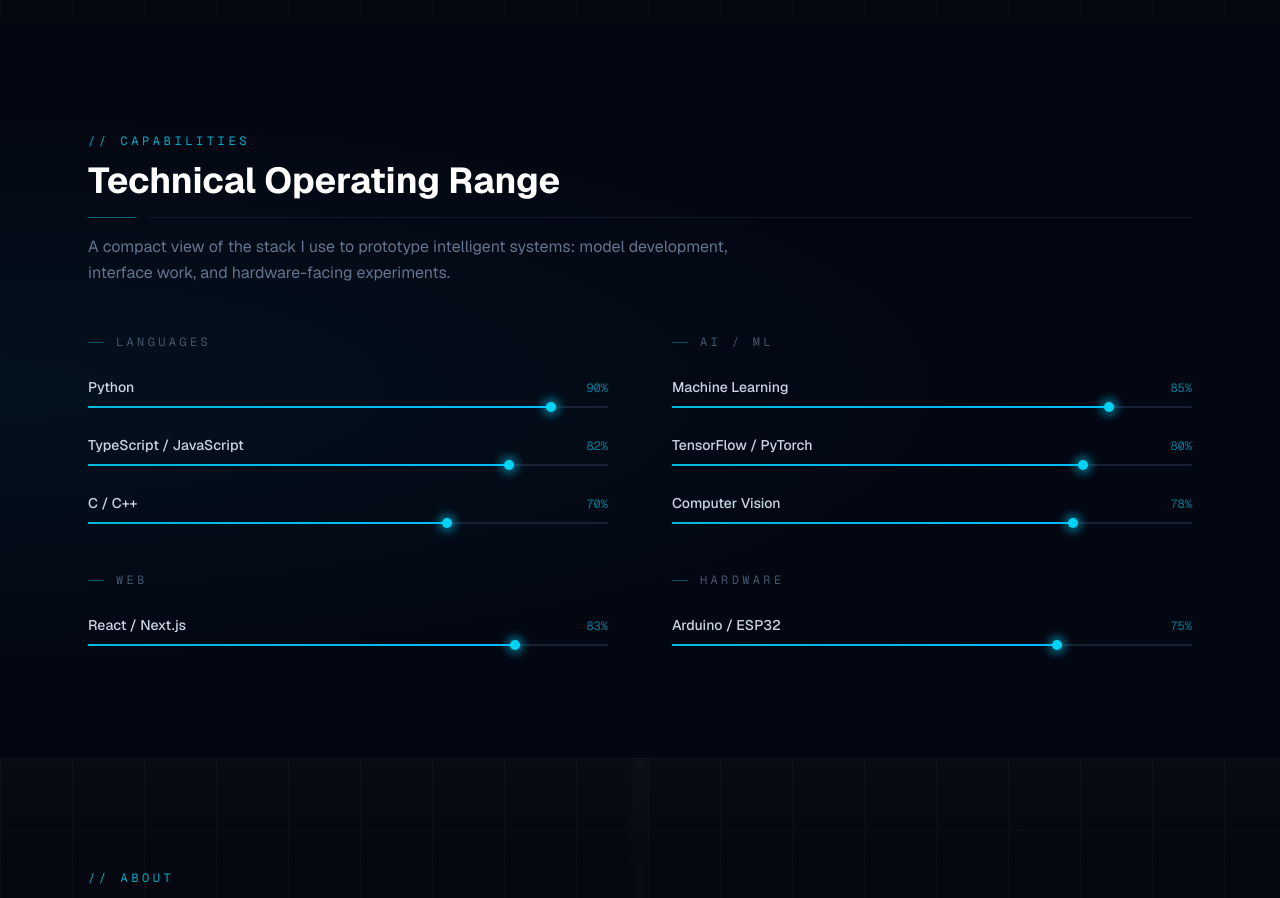
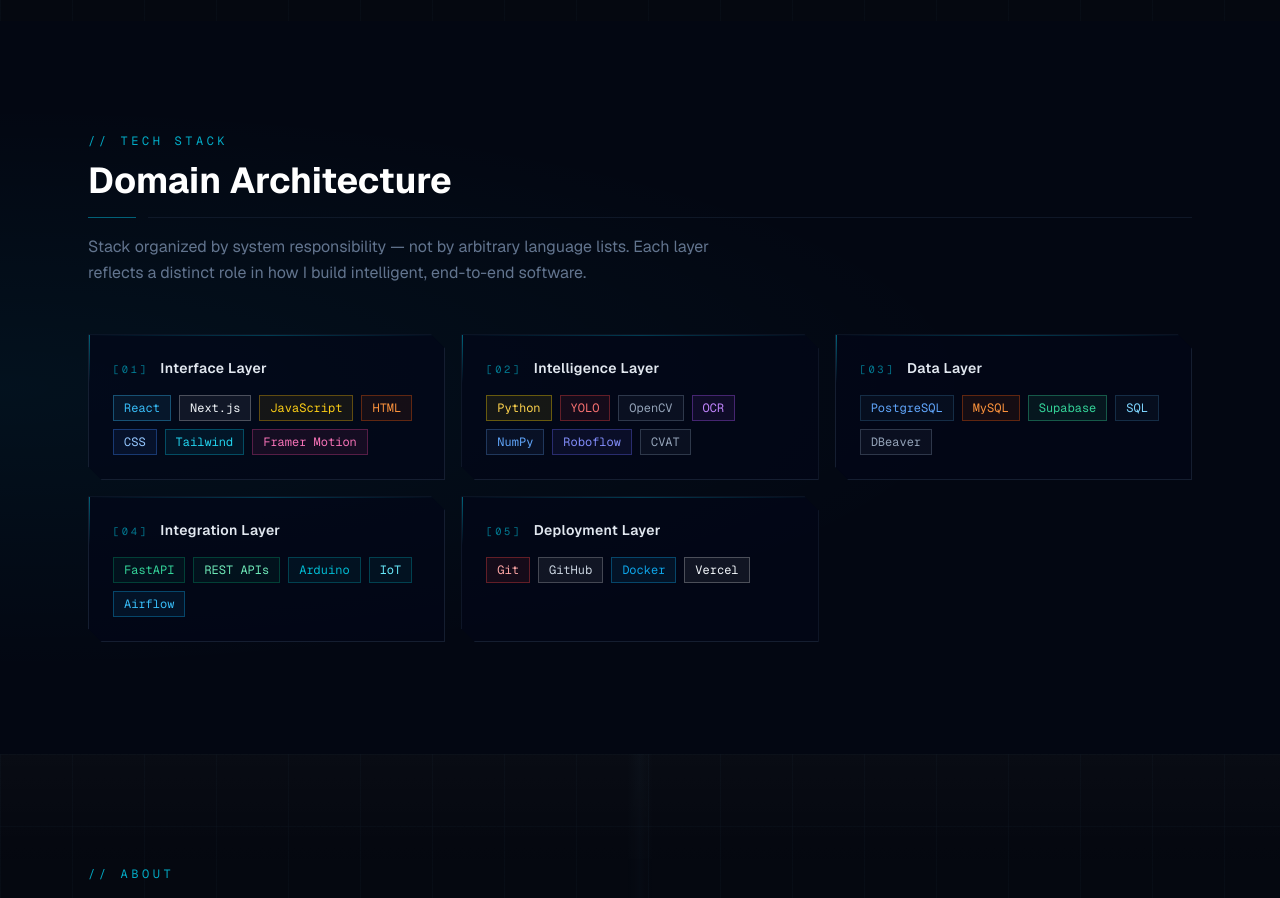
Before and after one commit to Wessel2007/Neural-HUD-Portfolio-AI-Developer-Interface, a Next.js app: page / in a window 1280 px wide. Shown: the part 3280-4178 px from the top of the page. Built offline with nearby package versions, Linux system fonts and the light colour scheme.

Commit message:
muda as minhas skills

```diff
--- a/app/page.tsx
+++ b/app/page.tsx
@@ -4,7 +4,7 @@
 import { useRef, useState, useEffect } from "react";
 import Image from "next/image";
 import { useLang } from "@/lib/language-context";
-import { content, type ProjectContent, type SkillContent } from "@/lib/content";
+import { content, type ProjectContent, type TechLayerContent } from "@/lib/content";
 
 // ─── Animation Variants ───────────────────────────────────────────────────────
 
@@ -53,6 +53,21 @@
   "Framer Motion": { bg: "rgba(236,72,153,0.08)",   border: "rgba(236,72,153,0.30)",   text: "#F472B6" },
   "AI/ML":         { bg: "rgba(168,85,247,0.08)",   border: "rgba(168,85,247,0.35)",   text: "#C084FC" },
   "IA/ML":         { bg: "rgba(168,85,247,0.08)",   border: "rgba(168,85,247,0.35)",   text: "#C084FC" },
+  HTML:            { bg: "rgba(234,88,12,0.08)",    border: "rgba(234,88,12,0.35)",    text: "#FB923C" },
+  CSS:             { bg: "rgba(59,130,246,0.08)",   border: "rgba(59,130,246,0.35)",   text: "#93C5FD" },
+  OCR:             { bg: "rgba(168,85,247,0.08)",   border: "rgba(168,85,247,0.35)",   text: "#C084FC" },
+  Roboflow:        { bg: "rgba(99,102,241,0.08)",   border: "rgba(99,102,241,0.35)",   text: "#818CF8" },
+  CVAT:            { bg: "rgba(71,85,105,0.12)",    border: "rgba(100,116,139,0.40)",  text: "#94A3B8" },
+  MySQL:           { bg: "rgba(234,88,12,0.08)",    border: "rgba(234,88,12,0.35)",    text: "#FB923C" },
+  SQL:             { bg: "rgba(51,103,145,0.08)",   border: "rgba(51,103,145,0.35)",   text: "#7DD3FC" },
+  DBeaver:         { bg: "rgba(71,85,105,0.12)",    border: "rgba(100,116,139,0.40)",  text: "#94A3B8" },
+  "REST APIs":     { bg: "rgba(5,150,105,0.08)",    border: "rgba(5,150,105,0.35)",    text: "#6EE7B7" },
+  IoT:             { bg: "rgba(0,151,167,0.08)",    border: "rgba(0,151,167,0.35)",    text: "#67E8F9" },
+  Airflow:         { bg: "rgba(14,165,233,0.08)",   border: "rgba(14,165,233,0.35)",   text: "#38BDF8" },
+  Git:             { bg: "rgba(239,68,68,0.08)",    border: "rgba(239,68,68,0.35)",    text: "#FCA5A5" },
+  GitHub:          { bg: "rgba(250,250,250,0.06)",  border: "rgba(250,250,250,0.22)",  text: "#CBD5E1" },
+  Docker:          { bg: "rgba(14,165,233,0.08)",   border: "rgba(14,165,233,0.35)",   text: "#0EA5E9" },
+  Vercel:          { bg: "rgba(250,250,250,0.06)",  border: "rgba(250,250,250,0.25)",  text: "#F1F5F9" },
 };
 
 const DEFAULT_BADGE = { bg: "rgba(30,41,59,0.70)", border: "rgba(51,65,85,0.50)", text: "#94A3B8" };
@@ -637,37 +652,39 @@
   );
 }
 
-// ─── Skills Section ───────────────────────────────────────────────────────────
+// ─── Tech Stack Section ───────────────────────────────────────────────────────
 
-function SkillBar({ skill, index }: { skill: SkillContent; index: number }) {
+function TechLayerCard({ layer, index }: { layer: TechLayerContent; index: number }) {
   const ref = useRef<HTMLDivElement>(null);
-  const isInView = useInView(ref, { once: true, amount: 0.5 });
+  const isInView = useInView(ref, { once: true, amount: 0.2 });
 
   return (
     <motion.div
       ref={ref}
-      initial={{ opacity: 0, x: -18 }}
-      animate={isInView ? { opacity: 1, x: 0 } : {}}
-      transition={{ duration: 0.45, delay: index * 0.07 }}
-      className="space-y-2"
+      initial={{ opacity: 0, y: 28 }}
+      animate={isInView ? { opacity: 1, y: 0 } : {}}
+      transition={{ duration: 0.5, delay: index * 0.1, ease: EASE_OUT }}
+      className="industrial-panel group relative bg-slate-950/60 border border-slate-800/70 p-5 sm:p-6 flex flex-col gap-4 glow-box-hover overflow-hidden"
     >
-      <div className="flex justify-between items-center">
-        <span className="text-sm text-slate-300 font-medium">{skill.name}</span>
-        <span className="font-mono text-xs text-cyan-500/65">{skill.level}%</span>
+      {/* Top accent line */}
+      <div className="absolute top-0 left-0 right-0 h-px bg-gradient-to-r from-transparent via-cyan-500/30 to-transparent" />
+      <div className="absolute left-0 top-0 h-12 w-px bg-gradient-to-b from-cyan-400/45 to-transparent" />
+
+      {/* Layer index + title */}
+      <div className="flex items-baseline gap-3">
+        <span className="font-mono text-[0.65rem] text-cyan-400/55 tracking-[0.25em] shrink-0">
+          [{layer.index}]
+        </span>
+        <h3 className="text-sm font-semibold text-slate-200 tracking-wide group-hover:text-white transition-colors duration-200">
+          {layer.title}
+        </h3>
       </div>
-      <div className="h-0.5 bg-slate-800/80 overflow-visible relative">
-        <motion.div
-          initial={{ width: 0 }}
-          animate={isInView ? { width: `${skill.level}%` } : { width: 0 }}
-          transition={{
-            duration: 1.2,
-            delay: index * 0.07 + 0.25,
-            ease: EASE_OUT,
-          }}
-          className="h-full bg-gradient-to-r from-cyan-500 to-sky-400 relative"
-        >
-          <span className="absolute right-0 top-1/2 -translate-y-1/2 w-2.5 h-2.5 rounded-full bg-cyan-400 shadow-[0_0_8px_4px_rgba(0,212,255,0.45)]" />
-        </motion.div>
+
+      {/* Tech badges */}
+      <div className="flex flex-wrap gap-2">
+        {layer.technologies.map((tech) => (
+          <TechBadge key={tech} tech={tech} size="sm" />
+        ))}
       </div>
     </motion.div>
   );
@@ -676,7 +693,6 @@
 function SkillsSection() {
   const { c } = useLang();
   const sk = c.skills;
-  const categories = [...new Set(sk.items.map((s) => s.category))];
 
   return (
     <section id="skills" className="relative py-24 sm:py-28 bg-slate-950/35">
@@ -686,21 +702,9 @@
         <p className="-mt-8 sm:-mt-10 mb-12 max-w-2xl text-sm sm:text-base text-slate-500 leading-relaxed">
           {sk.description}
         </p>
-        <div className="grid md:grid-cols-2 gap-x-16 gap-y-12">
-          {categories.map((cat) => (
-            <div key={cat}>
-              <h3 className="font-mono text-xs text-slate-600 tracking-[0.28em] uppercase mb-7 flex items-center gap-3">
-                <span className="w-4 h-px bg-cyan-500/40" />
-                {cat}
-              </h3>
-              <div className="space-y-7">
-                {sk.items
-                  .filter((s) => s.category === cat)
-                  .map((skill, i) => (
-                    <SkillBar key={i} skill={skill} index={i} />
-                  ))}
-              </div>
-            </div>
+        <div className="grid sm:grid-cols-2 lg:grid-cols-3 gap-4">
+          {sk.layers.map((layer, i) => (
+            <TechLayerCard key={layer.index} layer={layer} index={i} />
           ))}
         </div>
       </div>
--- a/lib/content.ts
+++ b/lib/content.ts
@@ -13,10 +13,10 @@
   signal: string;
 }
 
-export interface SkillContent {
-  name: string;
-  level: number;
-  category: string;
+export interface TechLayerContent {
+  index: string;
+  title: string;
+  technologies: string[];
 }
 
 export interface StatContent {
@@ -244,20 +244,37 @@
     },
 
     skills: {
-      label: "// Capabilities",
-      title: "Technical Operating Range",
+      label: "// Tech Stack",
+      title: "Domain Architecture",
       description:
-        "A compact view of the stack I use to prototype intelligent systems: model development, interface work, and hardware-facing experiments.",
-      items: [
-        { name: "Python", level: 90, category: "Languages" },
-        { name: "TypeScript / JavaScript", level: 82, category: "Languages" },
-        { name: "C / C++", level: 70, category: "Languages" },
-        { name: "Machine Learning", level: 85, category: "AI / ML" },
-        { name: "TensorFlow / PyTorch", level: 80, category: "AI / ML" },
-        { name: "Computer Vision", level: 78, category: "AI / ML" },
-        { name: "React / Next.js", level: 83, category: "Web" },
-        { name: "Arduino / ESP32", level: 75, category: "Hardware" },
-      ] as SkillContent[],
+        "Stack organized by system responsibility — not by arbitrary language lists. Each layer reflects a distinct role in how I build intelligent, end-to-end software.",
+      layers: [
+        {
+          index: "01",
+          title: "Interface Layer",
+          technologies: ["React", "Next.js", "JavaScript", "HTML", "CSS", "Tailwind", "Framer Motion"],
+        },
+        {
+          index: "02",
+          title: "Intelligence Layer",
+          technologies: ["Python", "YOLO", "OpenCV", "OCR", "NumPy", "Roboflow", "CVAT"],
+        },
+        {
+          index: "03",
+          title: "Data Layer",
+          technologies: ["PostgreSQL", "MySQL", "Supabase", "SQL", "DBeaver"],
+        },
+        {
+          index: "04",
+          title: "Integration Layer",
+          technologies: ["FastAPI", "REST APIs", "Arduino", "IoT", "Airflow"],
+        },
+        {
+          index: "05",
+          title: "Deployment Layer",
+          technologies: ["Git", "GitHub", "Docker", "Vercel"],
+        },
+      ] as TechLayerContent[],
     },
 
     about: {
@@ -361,20 +378,37 @@
     },
 
     skills: {
-      label: "// Capacidades",
-      title: "Faixa Operacional Técnica",
+      label: "// Stack Técnico",
+      title: "Arquitetura de Domínio",
       description:
-        "Uma visão compacta do stack que uso para prototipar sistemas inteligentes: desenvolvimento de modelos, trabalho de interface e experimentos voltados ao hardware.",
-      items: [
-        { name: "Python", level: 90, category: "Linguagens" },
-        { name: "TypeScript / JavaScript", level: 82, category: "Linguagens" },
-        { name: "C / C++", level: 70, category: "Linguagens" },
-        { name: "Machine Learning", level: 85, category: "IA / ML" },
-        { name: "TensorFlow / PyTorch", level: 80, category: "IA / ML" },
-        { name: "Visão Computacional", level: 78, category: "IA / ML" },
-        { name: "React / Next.js", level: 83, category: "Web" },
-        { name: "Arduino / ESP32", level: 75, category: "Hardware" },
-      ] as SkillContent[],
+        "Stack organizado por responsabilidade do sistema — não por uma lista aleatória de linguagens. Cada camada reflete um papel distinto em como construo software inteligente ponta a ponta.",
+      layers: [
+        {
+          index: "01",
+          title: "Camada de Interface",
+          technologies: ["React", "Next.js", "JavaScript", "HTML", "CSS", "Tailwind", "Framer Motion"],
+        },
+        {
+          index: "02",
+          title: "Camada de Inteligência",
+          technologies: ["Python", "YOLO", "OpenCV", "OCR", "NumPy", "Roboflow", "CVAT"],
+        },
+        {
+          index: "03",
+          title: "Camada de Dados",
+          technologies: ["PostgreSQL", "MySQL", "Supabase", "SQL", "DBeaver"],
+        },
+        {
+          index: "04",
+          title: "Camada de Integração",
+          technologies: ["FastAPI", "REST APIs", "Arduino", "IoT", "Airflow"],
+        },
+        {
+          index: "05",
+          title: "Camada de Deploy",
+          technologies: ["Git", "GitHub", "Docker", "Vercel"],
+        },
+      ] as TechLayerContent[],
     },
 
     about: {
```
